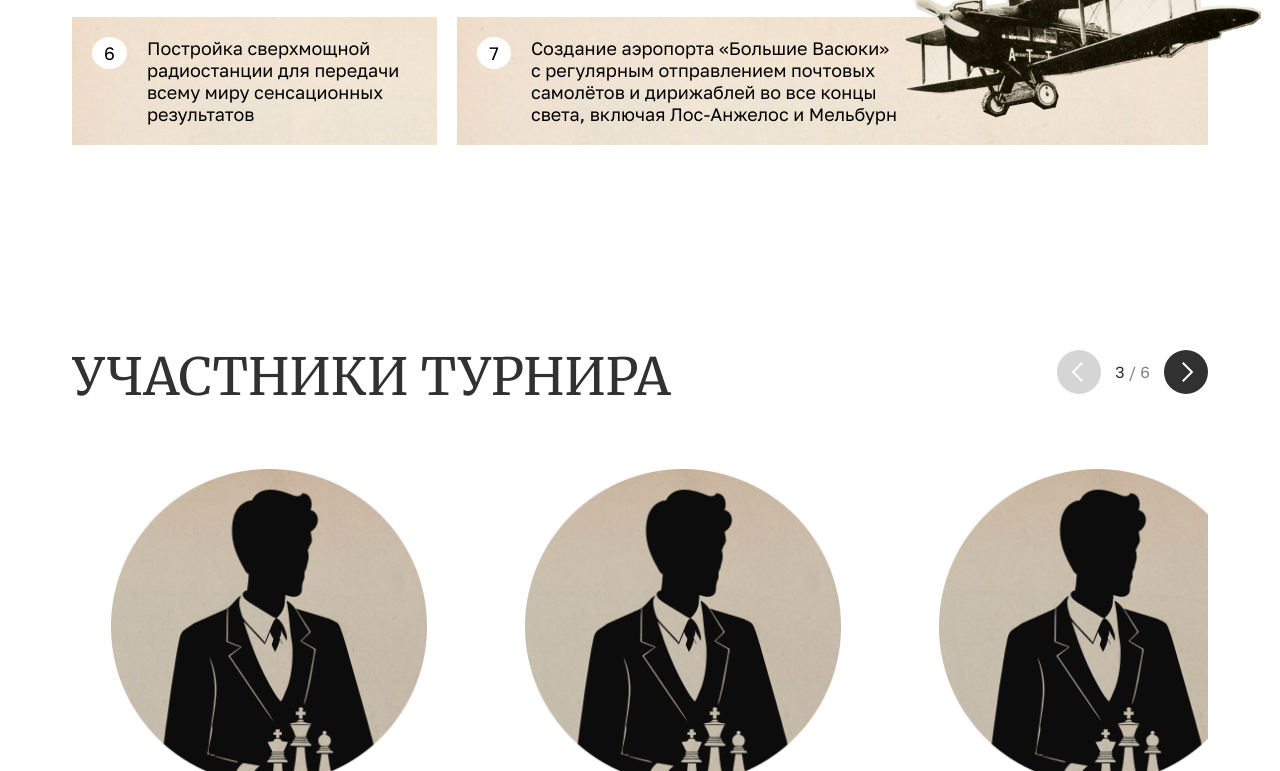
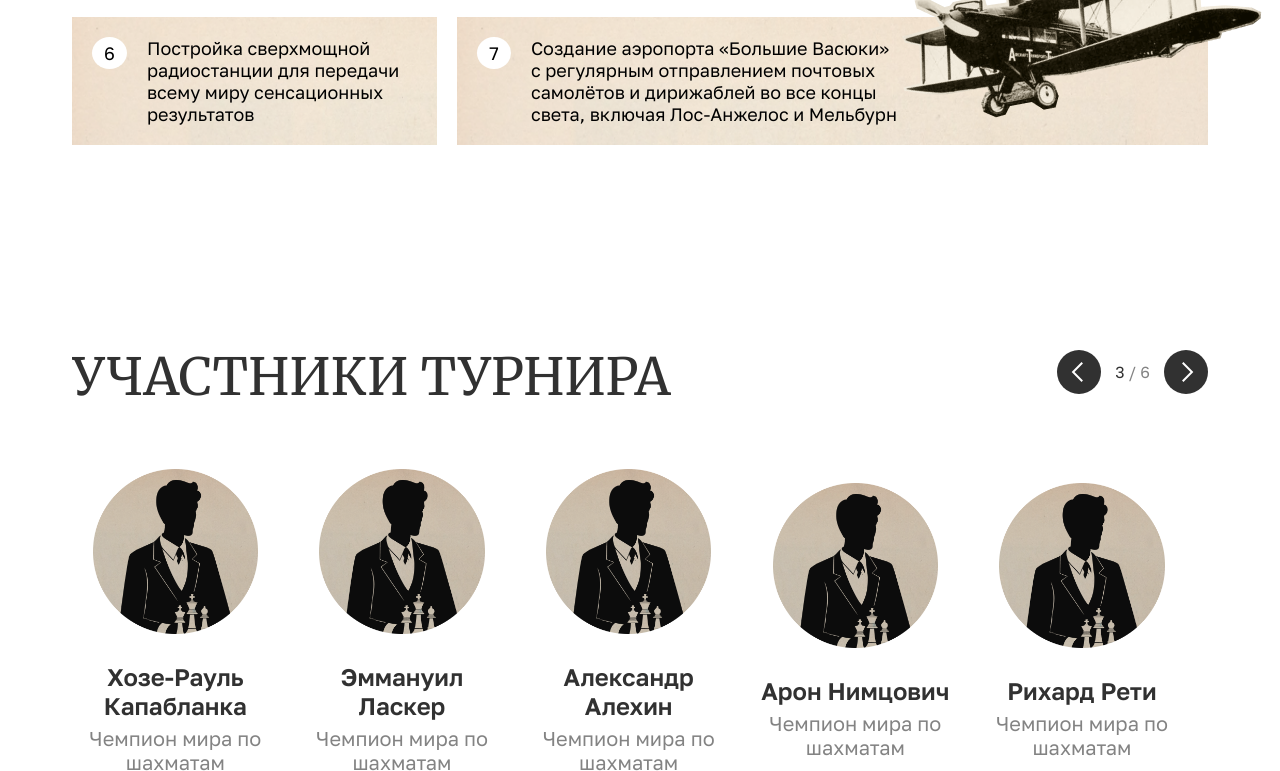
Before and after one commit to SadBatya/yandex, a plain HTML site: page index.html in a window 1280 px wide. Both pictures are taken after a click on the button 1079 px from the left and 2686 px from the top of the page. Shown: the part 2315-3086 px from the top of the page. Drawn offline with Linux system fonts and the light colour scheme.

Commit message:
изменил функционал слайдера с карточками

```diff
--- a/js/transformationSlider.js
+++ b/js/transformationSlider.js
@@ -1,14 +1,14 @@
-const btnPrev = document.querySelector('.btn-prev')
-const btnNext = document.querySelector('.btn-next')
-const cards = document.querySelectorAll('#transformation__table-card')
-const currentIndex = 1;
-const cardWidth = document.querySelector('#transformation__table-card').offsetWidth
+// const btnPrev = document.querySelector('.btn-prev')
+// const btnNext = document.querySelector('.btn-next')
+// const cards = document.querySelectorAll('#transformation__table-card')
+// const currentIndex = 1;
+// const cardWidth = document.querySelector('#transformation__table-card').offsetWidth
 
 
-export function transformationSlider(){
-  btnPrev.addEventListener('click',() => {
-    console.log('hello world')
+// export function transformationSlider(){
+//   btnPrev.addEventListener('click',() => {
+//     console.log('hello world')
 
-  })
-  console.log(cardWidth)
-}
+//   })
+//   console.log(cardWidth)
+// }
--- a/script.js
+++ b/script.js
@@ -1,47 +1,98 @@
-import { transformationSlider } from "./js/transformationSlider.js";
+// import { transformationSlider } from "./js/transformationSlider.js";
+
+// const btnPrev = document.querySelector(".btn-left");
+// const btnNext = document.querySelector(".btn-right");
+// const curentNumberCard = document.querySelector(
+//   ".slider__title-number-current"
+// );
+// const sliderContainer = document.querySelector(".slider__cards");
+// const sliderLine = document.querySelector(".slider__line");
+// const card = document.querySelector(".slider__card");
+// const cardWidth = card.offsetWidth;
+// let currentIndex = 3;
+// let position = 0;
+
+// function updateBtnStatus() {
+//   btnPrev.disabled = currentIndex == 3;
+//   btnNext.disabled = currentIndex == 6;
+// }
+
+// btnNext.addEventListener("click", () => {
+//   currentIndex++;
+//   curentNumberCard.textContent = currentIndex;
+//   position += cardWidth + 20;
+//   sliderLine.style.transform = `translateX(-${position}px)`;
+//   updateBtnStatus();
+// });
+
+// btnPrev.addEventListener("click", () => {
+//   currentIndex--;
+//   curentNumberCard.textContent = currentIndex;
+//   position -= cardWidth + 20;
+//   sliderLine.style.transform = `translateX(-${position}px)`;
+//   updateBtnStatus();
+//   console.log(position);
+// });
+
+// updateBtnStatus();
+
+// //slider 2
+
+// transformationSlider();
 
 const btnPrev = document.querySelector(".btn-left");
 const btnNext = document.querySelector(".btn-right");
-const curentNumberCard = document.querySelector(
+const currentNumberCard = document.querySelector(
   ".slider__title-number-current"
 );
-const sliderContainer = document.querySelector(".slider__cards");
+const sliderCards = document.querySelectorAll(".slider__card");
+
 const sliderLine = document.querySelector(".slider__line");
-const card = document.querySelector(".slider__card");
-const cardWidth = card.offsetWidth;
-let currentIndex = 3;
+const userScreenWidth = window.screen.width;
+let countVisibleCard = 3;
+let currentIndex = countVisibleCard;
 let position = 0;
 
-console.log(cardWidth);
-console.log(card);
-
-function updateBtnStatus() {
-  btnPrev.disabled = currentIndex == 3;
-  btnNext.disabled = currentIndex == 6;
+function sizeCard() {
+  sliderCards.forEach((card) => {
+    card.style.width = `${userScreenWidth / countVisibleCard - 60}px`;
+  });
 }
 
-btnNext.addEventListener("click", () => {
+btnNext.addEventListener("click", moveNext);
+
+function moveNext() {
+  const sliderCardWidth = document.querySelector(".slider__card").offsetWidth;
+  position -= sliderCardWidth + 20;
+  sliderLine.style.transform = `translateX(${position}px)`;
   currentIndex++;
-  curentNumberCard.textContent = currentIndex;
-  position += cardWidth + 20;
-  sliderLine.style.transform = `translateX(-${position}px)`;
-  updateBtnStatus();
-});
+  currentNumberCard.textContent = currentIndex;
 
-btnPrev.addEventListener("click", () => {
+  if (currentIndex > 6) {
+    position = 0;
+    currentIndex = countVisibleCard;
+    currentNumberCard.textContent = currentIndex;
+    sliderLine.style.transform = `translateX(0px)`;
+  }
+}
+
+setInterval(moveNext, 4000)
+
+btnPrev.addEventListener("click", movePrev);
+
+function movePrev(){
+  const sliderCardWidth = document.querySelector(".slider__card").offsetWidth;
+  position += sliderCardWidth + 20;
+  sliderLine.style.transform = `translateX(${position}px)`;
   currentIndex--;
-  curentNumberCard.textContent = currentIndex;
-  position -= cardWidth + 20;
-  sliderLine.style.transform = `translateX(-${position}px)`;
-  updateBtnStatus();
-  console.log(position)
-});
+  currentNumberCard.textContent = currentIndex;
 
-updateBtnStatus();
+  if(currentIndex < 3){
+    position = sliderCardWidth * 3 + 60;
+    currentIndex = 6;
+    currentNumberCard.textContent = currentIndex;
+    sliderLine.style.transform = `translateX(-${position}px)`;
+  }
+}
 
-
-
-
-//slider 2
-
-transformationSlider()
+sizeCard();
--- a/style.css
+++ b/style.css
@@ -475,7 +475,6 @@ a {
 
 .slider__line {
   display: flex;
-  align-items: flex-start;
   gap: 20px;
   transition: 0.5s all;
 }
@@ -485,7 +484,7 @@ a {
   flex-direction: column;
   justify-content: center;
   text-align: center;
-  min-width: 394px;
+  flex: 0 0 auto;
 }
 
 .slider__card-img {
```
Also changed, not shown: js/render_players.js (deleted, +0 -18 lines), js/slider_move.js (+10 -10 lines).
